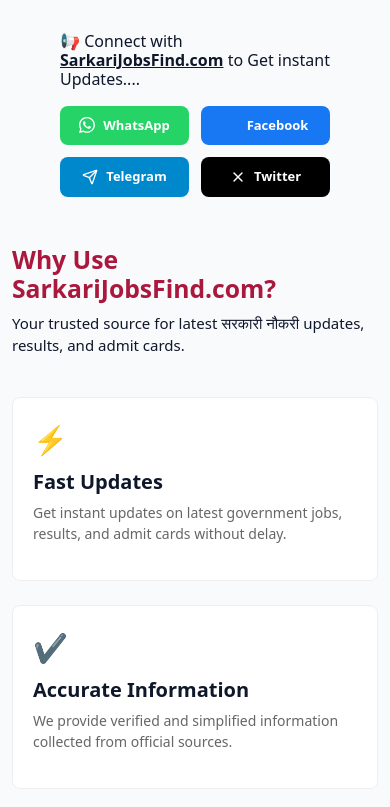
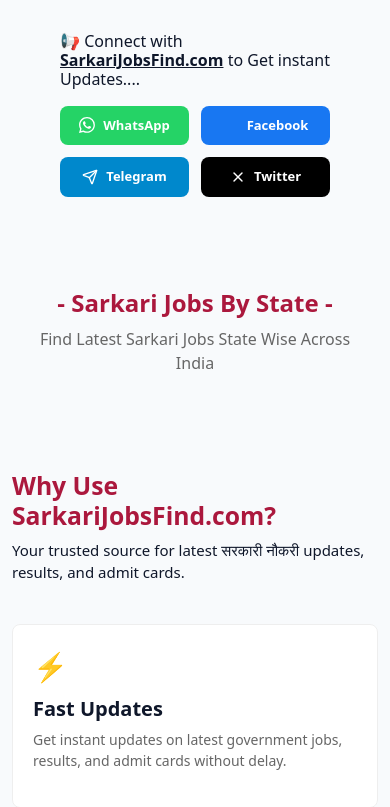
Before and after one commit to vishvajitrao1998/sarkarijobsfind.com, a Django app: page / in a window 390 px wide. Shown: the part 1774-2581 px from the top of the page. Run offline with Django 5.2, Linux system fonts and the light colour scheme; data that the repository does not hold is empty; some libraries are stand-ins or nearby versions.

Commit message:
Added state wise jobs feature

```diff
--- a/jobs/templates/home2.html
+++ b/jobs/templates/home2.html
@@ -19,6 +19,73 @@
 <link rel="stylesheet" href="{% static 'jobs/css/style.css' %}">
 
 <style>
+    .jobs-by-state {
+        /* background: #f5f7ff; */
+        border-radius: 16px;
+        margin-top: 20px;
+    }
+
+    .section-heading h2 {
+        font-size: 32px;
+        font-weight: 700;
+        color: #ab183d;
+        margin-bottom: 10px;
+    }
+
+    .section-heading p {
+        color: #666;
+        font-size: 16px;
+    }
+
+    .state-grid {
+        display: grid;
+        grid-template-columns: repeat(auto-fit, minmax(180px, 1fr));
+        gap: 18px;
+    }
+
+    .state-card {
+        /* background: #ffffff; */
+        border-radius: 14px;
+        padding: 18px 15px;
+        text-align: center;
+        text-decoration: none;
+        font-weight: 600;
+        font-size: 16px;
+        color: #ab183d;
+        border: 1px solid #e5e7eb;
+        box-shadow: 0 2px 10px #ab183d;
+        position: relative;
+
+    }
+    .state-card:hover {
+        background: linear-gradient(135deg, #ab183d, #25D366);
+        color: #fff;
+        box-shadow: 0 2px 10px #ab183d;
+    }
+
+    .state-card span {
+        position: relative;
+        z-index: 2;
+    }
+
+
+    @media (max-width: 768px) {
+
+        .section-heading h2 {
+            font-size: 24px;
+        }
+
+        .state-grid {
+            grid-template-columns: repeat(2, 1fr);
+            gap: 12px;
+        }
+
+        .state-card {
+            padding: 14px 10px;
+            font-size: 14px;
+        }
+    }
+
     .ticker-job {
         color: black;
         font-weight: 500;
@@ -471,6 +460,29 @@
                 class="social-btn twitter"> <i data-lucide="x" style="width: 16px; height: 16px;"></i> Twitter </a>
         </div>
 
+    </div>
+</div>
+
+<div class="container">
+    <div class="row">
+        <!-- Jobs By State Section -->
+        <section class="jobs-by-state py-4">
+            <div class="container">
+                <div class="section-heading text-center mb-4">
+                    <h2>- Sarkari Jobs By State - </h2>
+                    <p>Find Latest Sarkari Jobs State Wise Across India</p>
+                </div>
+
+                <div class="state-grid">
+                    {% for state in states %}
+                        <a href="/state/{{ state.slug }}" class="state-card">
+                            <span>{{ state.name }}</span>
+                        </a>
+                    {% endfor %}
+
+                </div>
+            </div>
+        </section>
     </div>
 </div>
 
--- a/jobs/urls.py
+++ b/jobs/urls.py
@@ -9,6 +9,7 @@ urlpatterns = [
     path("", home, name="home"),
     path("<str:slug>", job_detail_view, name="job_detail_view"),
     path("category/<str:slug>", category_jobs, name="category_jobs"),
+    path("state/<str:slug>", state_jobs, name="state_jobs"),
 
 
     path("p/privacy-policy", privacy_policy, name="privacy_policy"),
--- a/jobs/views.py
+++ b/jobs/views.py
@@ -1,10 +1,12 @@
 from django.shortcuts import render
 from django.shortcuts import get_object_or_404
-from .models import Category, Contact, Job
+from .models import Category, Contact, Job, State
 
 # Create your views here.
 
 def home(request):
+
+    states = State.objects.all()
 
     all_jobs = Job.objects.filter(
         is_active=True
@@ -62,7 +64,8 @@ def home(request):
         'document_verifications': document_verifications,
         'admissions': admission,
         "featured_jobs": featured_jobs,
-        "jobs": all_jobs
+        "jobs": all_jobs,
+        "states": states
     }
 
     return render(request, "home2.html", context)
@@ -134,6 +137,28 @@ def category_jobs(request, slug):
     return render(request, 'category-jobs.html', context)
 
 
+def state_jobs(request, slug):
+    state = get_object_or_404(
+        State,
+        slug=slug
+    )
+
+    jobs = Job.objects.filter(
+        states=state,
+        is_active=True
+    ).order_by('-updated_at')
+
+    state.name = f"Sarkari Jobs in {state.name}"
+
+    context = {
+        'category': state,
+        'jobs': jobs
+    }
+
+    return render(request, 'category-jobs.html', context)
+
+
+
 def privacy_policy(request):
     return render(request, 'privacy.html')
 
```
Also changed, not shown: other parts of jobs/templates/home2.html (+3 -81 lines), jobs/admin.py (+7 -1 lines), jobs/templates/base.html (+83 -0 lines), jobs/templates/category-jobs.html (+18 -8 lines).
